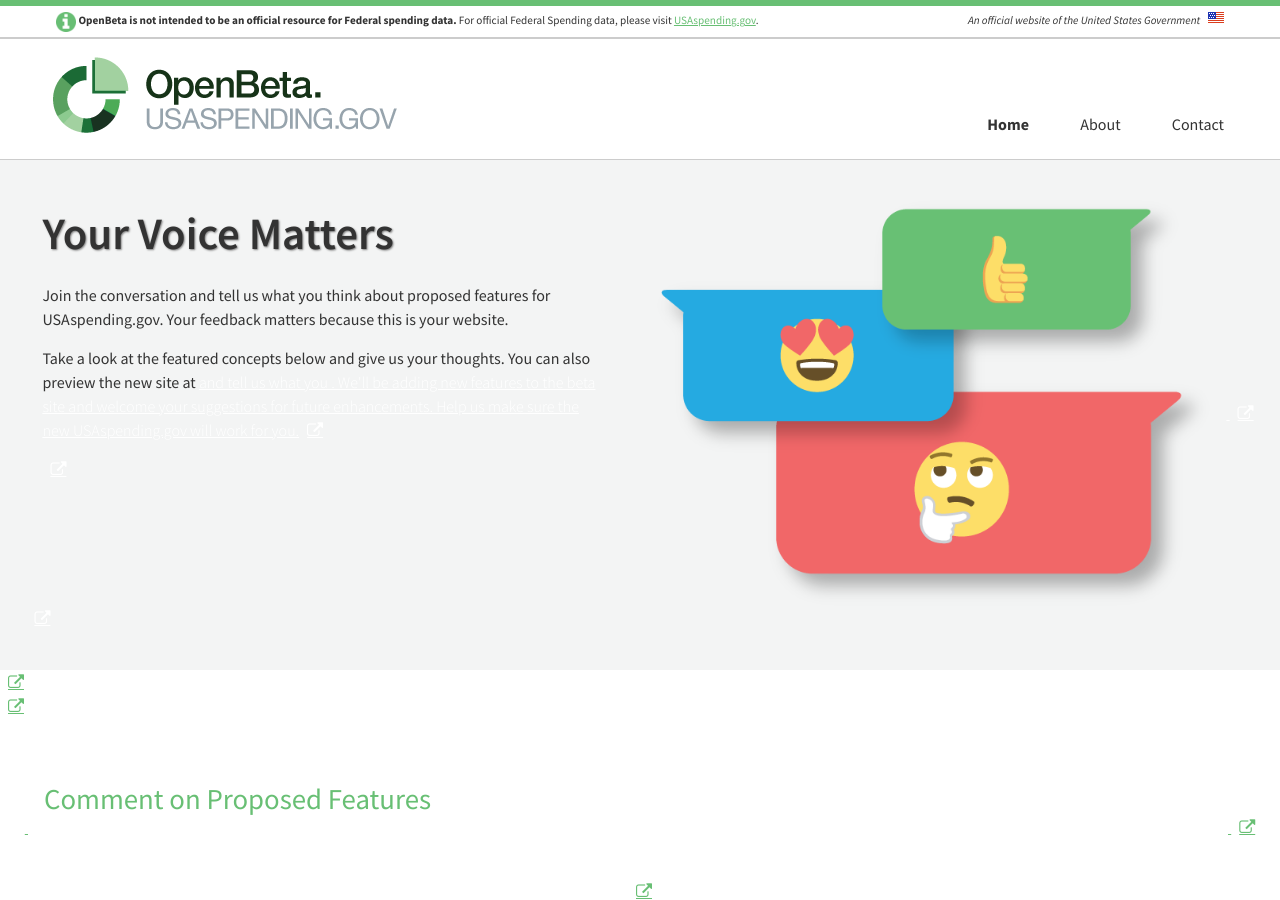
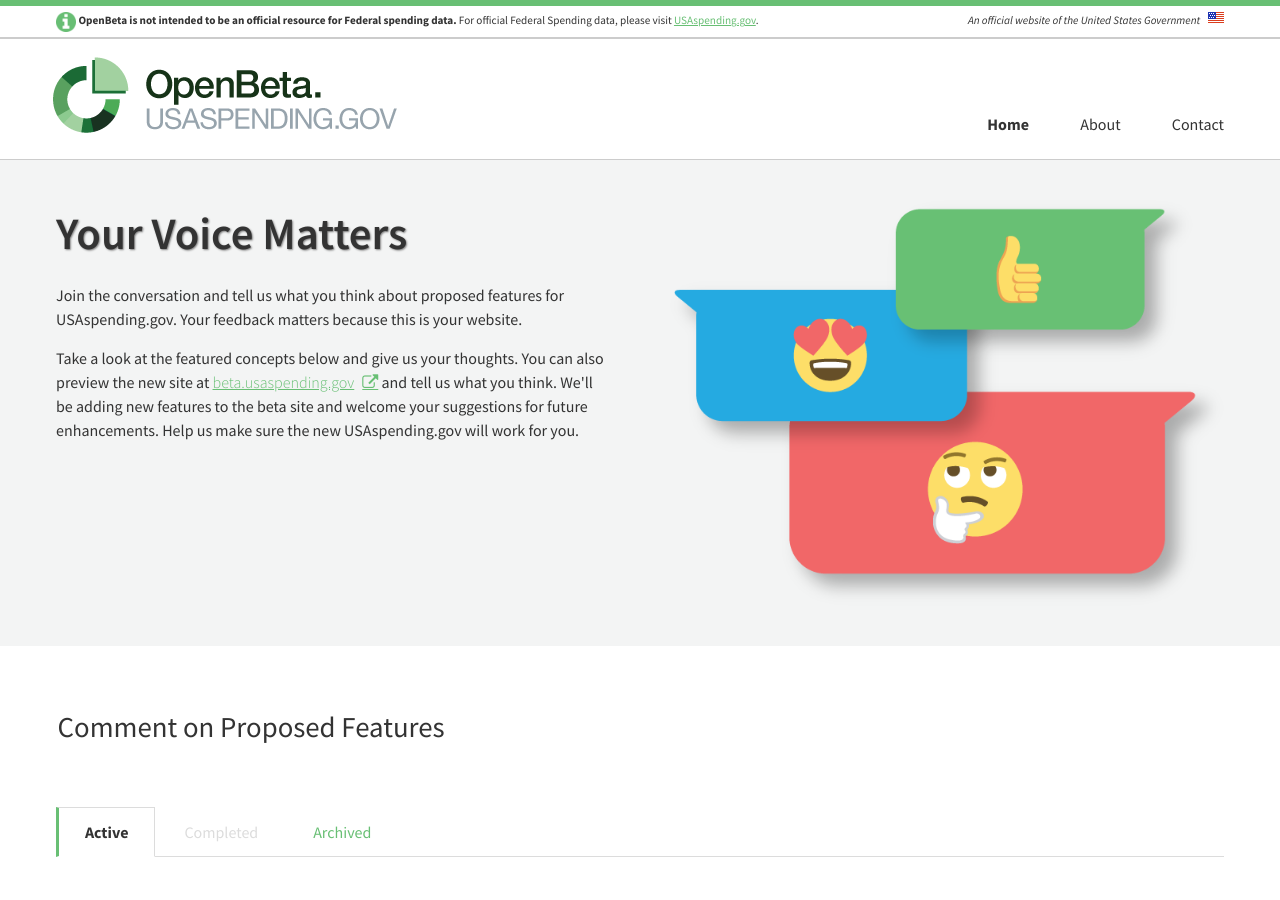
Before and after one commit to fedspendingtransparency/openbeta, a Jekyll site: the page built from index.html, in a window 1280 px wide and 900 px high. Built offline with Jekyll 4.4.1, drawn with Linux system fonts in a browser that asks for light colours; nearby versions of some CDN libraries; library files that are not in the unit come from our copies; comment, search, counter and statistics services are not loaded.

Commit message:
fixed link

```diff
--- a/_data/home.yml
+++ b/_data/home.yml
@@ -3,7 +3,7 @@
 banner_title: Your Voice Matters
 banner_label:
   - text: Join the conversation and tell us what you think about proposed features for USAspending.gov. Your feedback matters because this is your website.
-  - text: Take a look at the featured concepts below and give us your thoughts. You can also preview the new site at <a class="usa-cta external-link callout" href="https://beta.usaspending.gov" target="_blank">and tell us what you  . We'll be adding new features to the beta site and welcome your suggestions for future enhancements.  Help us make sure the new USAspending.gov will work for you.
+  - text: Take a look at the featured concepts below and give us your thoughts. You can also preview the new site at <a class="usa-cta external-link" style="color:#68BF74;" href="https://beta.usaspending.gov" target="_blank">beta.usaspending.gov</a> and tell us what you think. We'll be adding new features to the beta site and welcome your suggestions for future enhancements.  Help us make sure the new USAspending.gov will work for you.
 
 active_tab:
   - category: Prototypes
```
